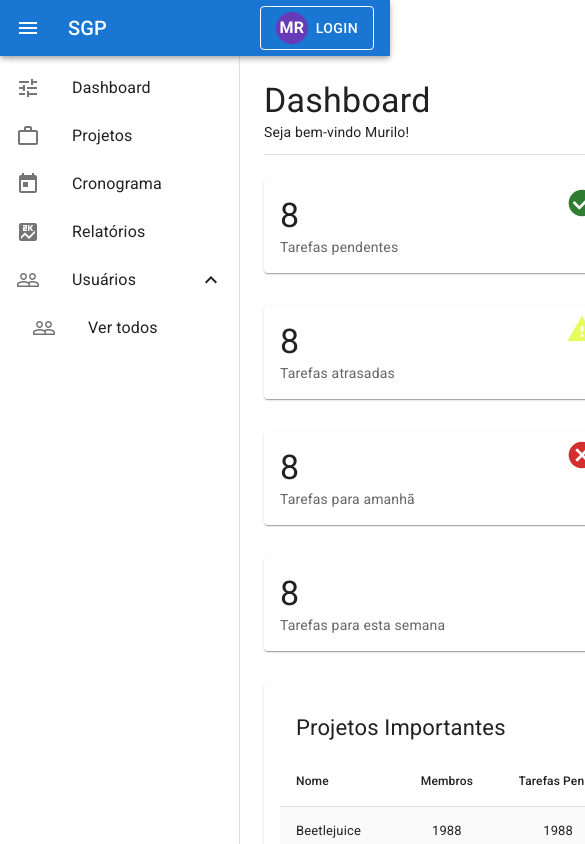
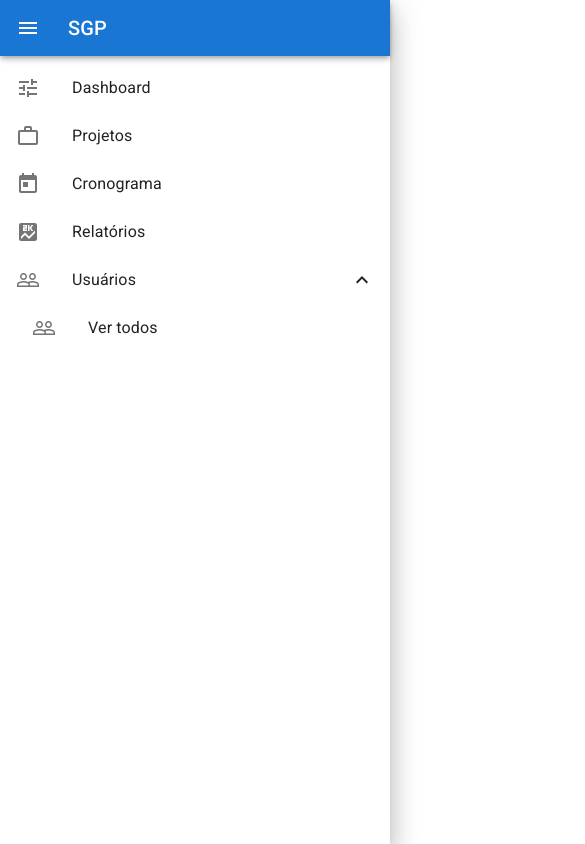
Before and after one commit to murilosr/sgp-frontend, a React (Create React App) app: page / in a window 390 px wide. Shown: the top 844 px of the page, 585 px wide, since content can reach past the window. Built offline with nearby package versions, Linux system fonts and the light colour scheme.

Commit message:
responsive sidebar

```diff
--- a/src/components/SideBar/index.tsx
+++ b/src/components/SideBar/index.tsx
@@ -18,8 +18,7 @@ import ExpandLess from '@mui/icons-material/ExpandLess';
 import ExpandMore from '@mui/icons-material/ExpandMore';
 import { useSelector } from 'react-redux';
 import { RootState } from 'store';
-
-const drawerWidth = 240;
+import useMediaQuery from '@mui/material/useMediaQuery';
 
 export default function ClippedDrawer() {
 
@@ -31,9 +30,13 @@ export default function ClippedDrawer() {
         setOpen(!open);
     };
 
+    const isMobile = useMediaQuery('(max-width:600px)');
+    const isTablet = useMediaQuery('(max-width:900px)');
+    const drawerWidth = isMobile?"100vw":240;
+
     return (
         <Drawer
-            variant="persistent"
+            variant={isMobile||isTablet?"temporary":"persistent"}
             open={sidebarOpen}
             sx={{
                 width: sidebarOpen?drawerWidth:0,
--- a/src/components/TitleBar/index.tsx
+++ b/src/components/TitleBar/index.tsx
@@ -9,10 +9,12 @@ import MenuIcon from '@mui/icons-material/Menu';
 import Avatar from '@mui/material/Avatar';
 import { useDispatch } from 'react-redux';
 import {sidebarToggle} from 'store/slices/ui';
+import useMediaQuery from '@mui/material/useMediaQuery';
 
 const TitleBar = () => {
 
     const dispatch = useDispatch();
+    const isMobile = useMediaQuery('(max-width:600px)');
 
     return (
         <Box sx={{ flexGrow: 1 }}>
@@ -31,10 +33,14 @@ const TitleBar = () => {
                     <Typography variant="h6" component="div" sx={{ flexGrow: 1 }}>
                         SGP
                     </Typography>
-                    <Button variant="outlined" color="inherit">
-                        <Avatar sx={{ backgroundColor: "rgb(103, 58, 183)", width: 32, height: 32, marginRight: 1 }}><Typography fontSize={16} fontWeight={"bold"}>MR</Typography></Avatar>
-                        Login
-                    </Button>
+                    {
+                        !isMobile? (
+                        <Button variant="outlined" color="inherit">
+                            <Avatar sx={{ backgroundColor: "rgb(103, 58, 183)", width: 32, height: 32, marginRight: 1 }}><Typography fontSize={16} fontWeight={"bold"}>MR</Typography></Avatar>
+                            Login
+                        </Button>
+                        ):null
+                    }
                 </Toolbar>
             </AppBar>
         </Box>
```
